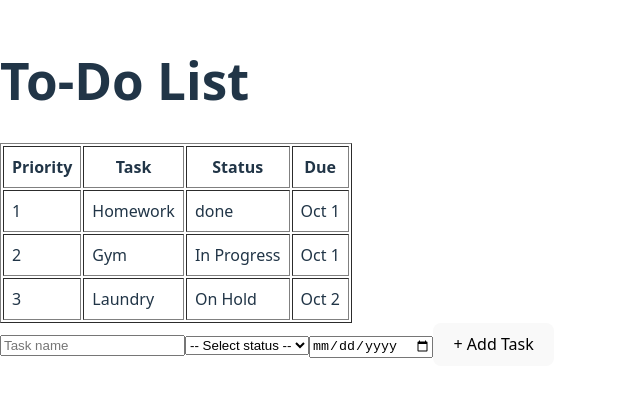
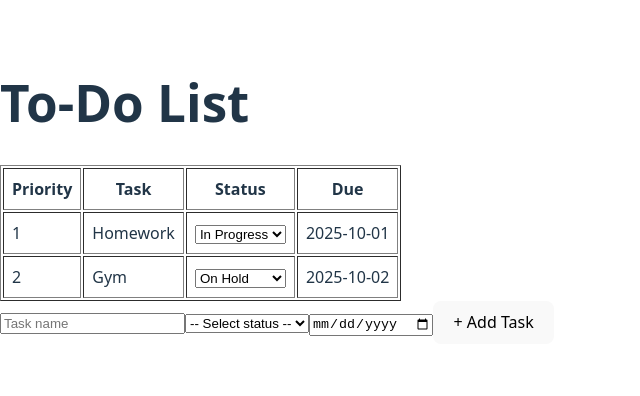
Before and after one commit to BibhasShris/to-do-list, a React (Vite) app in the folder to-do-list/: page / in a window 1280 px wide. Shown: the part 208-604 px from the top of the page, without its empty margins (0-640 px from the left). Built offline with nearby package versions, Linux system fonts and the light colour scheme.

Commit message:
status update to remove task

```diff
--- a/to-do-list/src/TaskDetailRow.jsx
+++ b/to-do-list/src/TaskDetailRow.jsx
@@ -1,9 +1,18 @@
-export default function TaskDetailRow({ task }) {
+export default function TaskDetailRow({ task, onStatusChange }) {
   return (
     <tr>
       <td>{task.priority}</td>
       <td>{task.name}</td>
-      <td>{task.status}</td>
+      <td>
+        <select
+          value={task.status}
+          onChange={(e) => onStatusChange(task.id, e.target.value)}
+        >
+          <option value="In Progress">In Progress</option>
+          <option value="On Hold">On Hold</option>
+          <option value="Done">Done</option>
+        </select>
+      </td>
       <td>{task.due}</td>
     </tr>
   );
--- a/to-do-list/src/ToDoApp.jsx
+++ b/to-do-list/src/ToDoApp.jsx
@@ -1,4 +1,3 @@
-// ToDoApp.jsx
 import { useState } from "react";
 import Header from "./Header";
 import ToDoTable from "./ToDoTable";
@@ -6,21 +5,36 @@ import AddTaskButton from "./AddTaskButton";
 
 export default function ToDoApp() {
   const [tasks, setTasks] = useState([
-    { priority: 1, name: "Homework", status: "done", due: "Oct 1" },
-    { priority: 2, name: "Gym", status: "In Progress", due: "Oct 1" },
-    { priority: 3, name: "Laundry", status: "On Hold", due: "Oct 2" },
+    {
+      id: 1,
+      priority: 1,
+      name: "Homework",
+      status: "In Progress",
+      due: "2025-10-01",
+    },
+    { id: 2, priority: 2, name: "Gym", status: "On Hold", due: "2025-10-02" },
   ]);
 
   function handleAddTask(newTask) {
-    // assign priority = next number based on array length
-    const updatedTasks = [...tasks, { ...newTask, priority: tasks.length + 1 }];
-    setTasks(updatedTasks);
+    setTasks([...tasks, { ...newTask, priority: tasks.length + 1 }]);
+  }
+
+  function handleStatusChange(taskId, newStatus) {
+    if (newStatus === "Done") {
+      // Remove the task
+      setTasks(tasks.filter((t) => t.id !== taskId));
+    } else {
+      // Update the task’s status
+      setTasks(
+        tasks.map((t) => (t.id === taskId ? { ...t, status: newStatus } : t))
+      );
+    }
   }
 
   return (
     <div>
       <Header />
-      <ToDoTable tasks={tasks} />
+      <ToDoTable tasks={tasks} onStatusChange={handleStatusChange} />
       <AddTaskButton onAddTask={handleAddTask} />
     </div>
   );
--- a/to-do-list/src/ToDoTable.jsx
+++ b/to-do-list/src/ToDoTable.jsx
@@ -1,14 +1,13 @@
-// ToDoTable.jsx
 import TableHead from "./TableHead.jsx";
 import TaskDetailRow from "./TaskDetailRow.jsx";
 
-export default function ToDoTable({ tasks }) {
+export default function ToDoTable({ tasks, onStatusChange }) {
   return (
     <table border="1" cellPadding="8">
       <TableHead />
       <tbody>
-        {tasks.map((t, index) => (
-          <TaskDetailRow key={index} task={t} />
+        {tasks.map((t) => (
+          <TaskDetailRow key={t.id} task={t} onStatusChange={onStatusChange} />
         ))}
       </tbody>
     </table>
```
